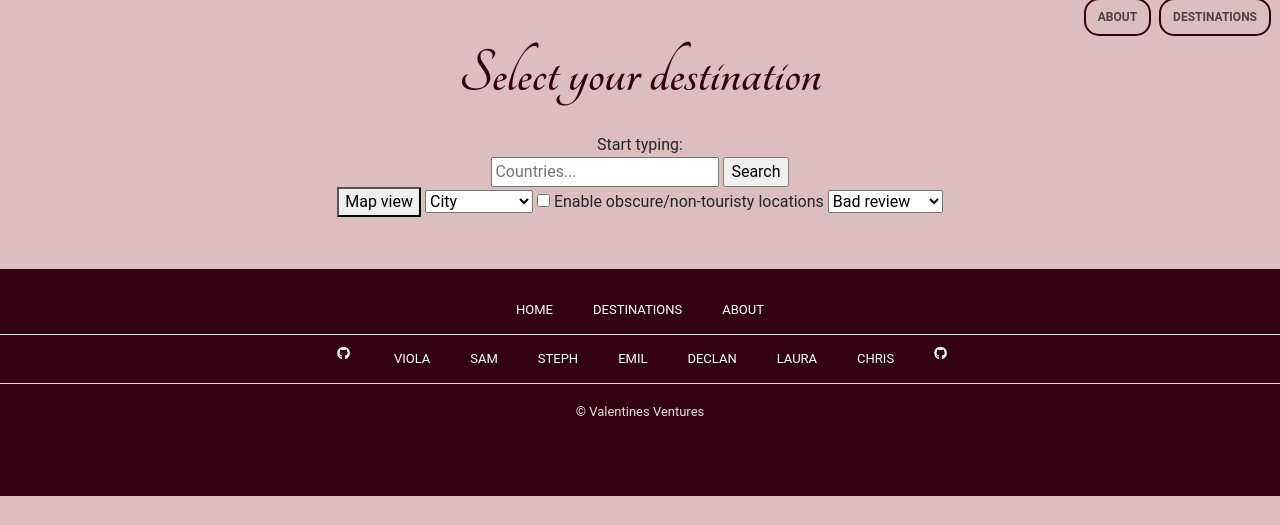
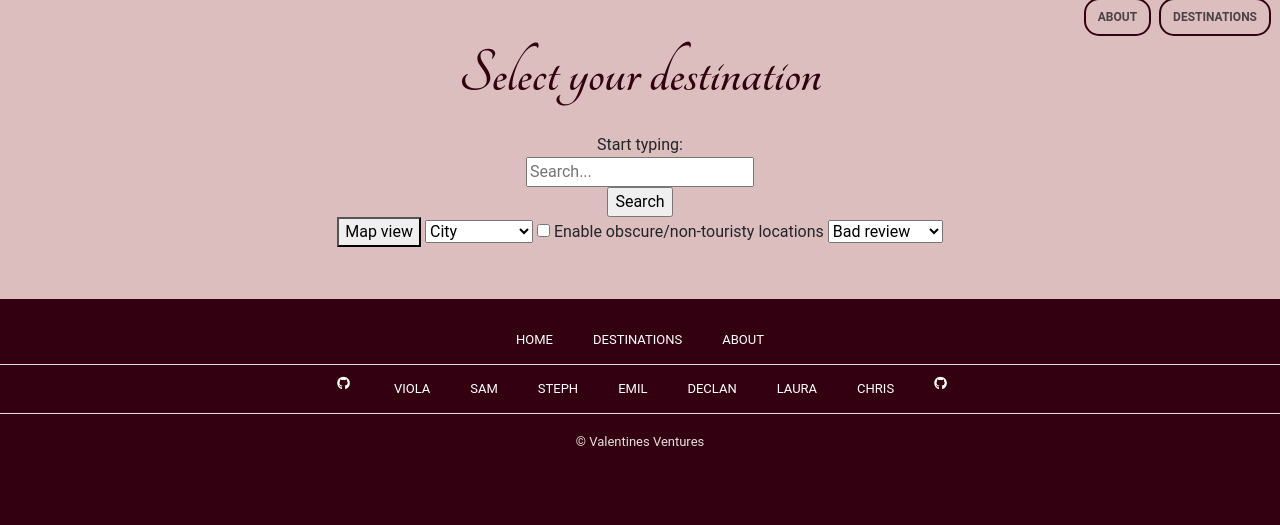
Before and after one commit to SamMartin92/hackathon-team-10, a Django app: page /destinations/ in a window 1280 px wide. Shown: the part 26-551 px from the top of the page. Run offline with Django 5.2, Linux system fonts and the light colour scheme; data that the repository does not hold is empty; some libraries are stand-ins or nearby versions.

Commit message:
Fix search problems

```diff
--- a/destinations/templates/destinations/location_list.html
+++ b/destinations/templates/destinations/location_list.html
@@ -1,6 +1,7 @@
 {% extends "base.html" %}
 
 {% block content %}
+{% load static %}
 
 <body>
     <header>
@@ -10,8 +11,14 @@
         <!-- Search -->
         <label for="country">Start typing:</label>
         <form method="get">
-            <input type="text" name="search" placeholder="Countries...">
-            <input type="submit" value="Search">
+            <div class="search-wrapper">
+                <div class="search-input">
+                    <a href="" target="_blank" hidden></a>
+                    <input name="search" type="text" placeholder="Search...">
+                    <div class="autocom-box"></div>
+                </div>
+            </div>
+            <input id="search-button" type="submit" value="Search">
         </form>
         <button>Map view</button>
         <select id="city">
@@ -72,6 +79,9 @@
 
     </section>
     <!-- Add any other sections or elements as needed -->
+    {% block extra %}
+    <script type="module" src="{% static 'js/search.js' %}"></script>
+    {% endblock extra %}
 </body>
 
 
```
